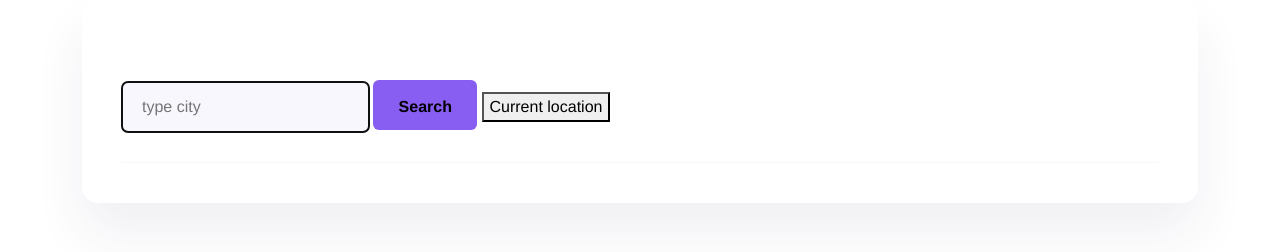
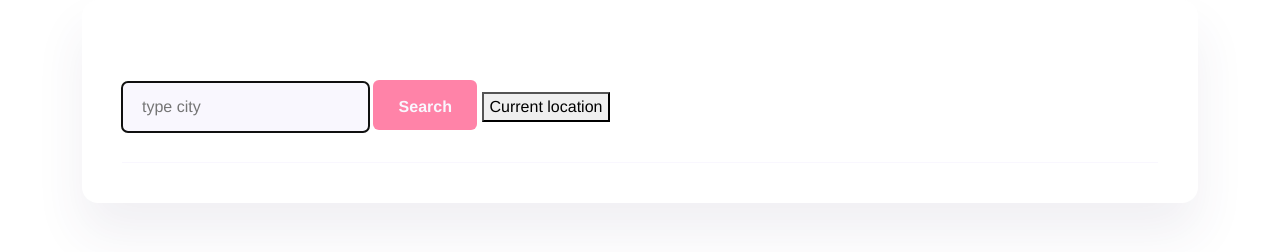
Before and after one commit to IrinaWilson/Vanilla-weather-app, a plain HTML site: page index.html in a window 1280 px wide. Drawn offline with nearby package versions, Linux system fonts and the light colour scheme.

Commit message:
changed color of search button

```diff
--- a/src/style.css
+++ b/src/style.css
@@ -24,7 +24,8 @@
   padding: 15px 20px;
 }
 .search-button {
-  background: #885df1;
+  background: #ff83a8;
+  color: #f9f7fe;
   border: none;
   border-radius: 6px;
   font-size: 16px;
```
